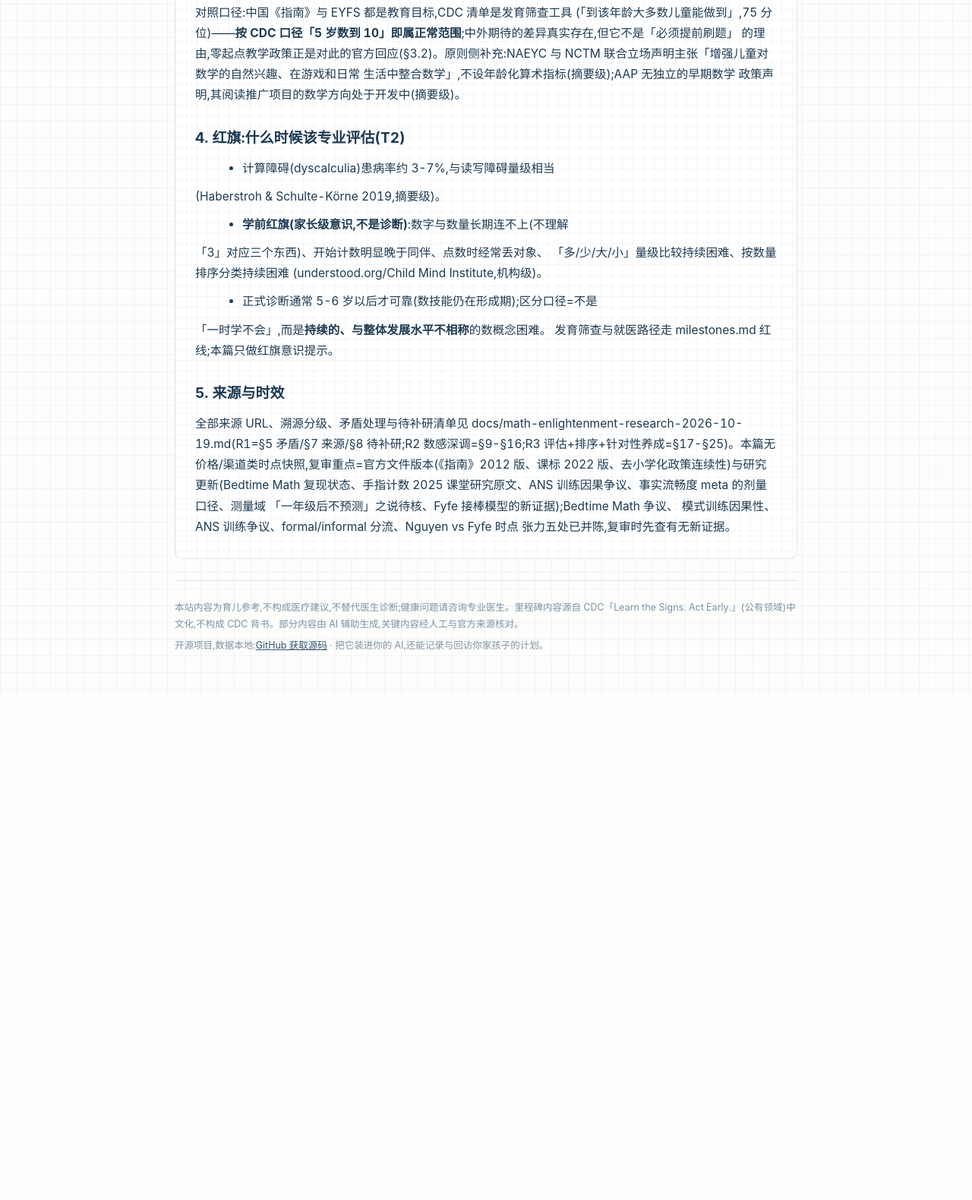
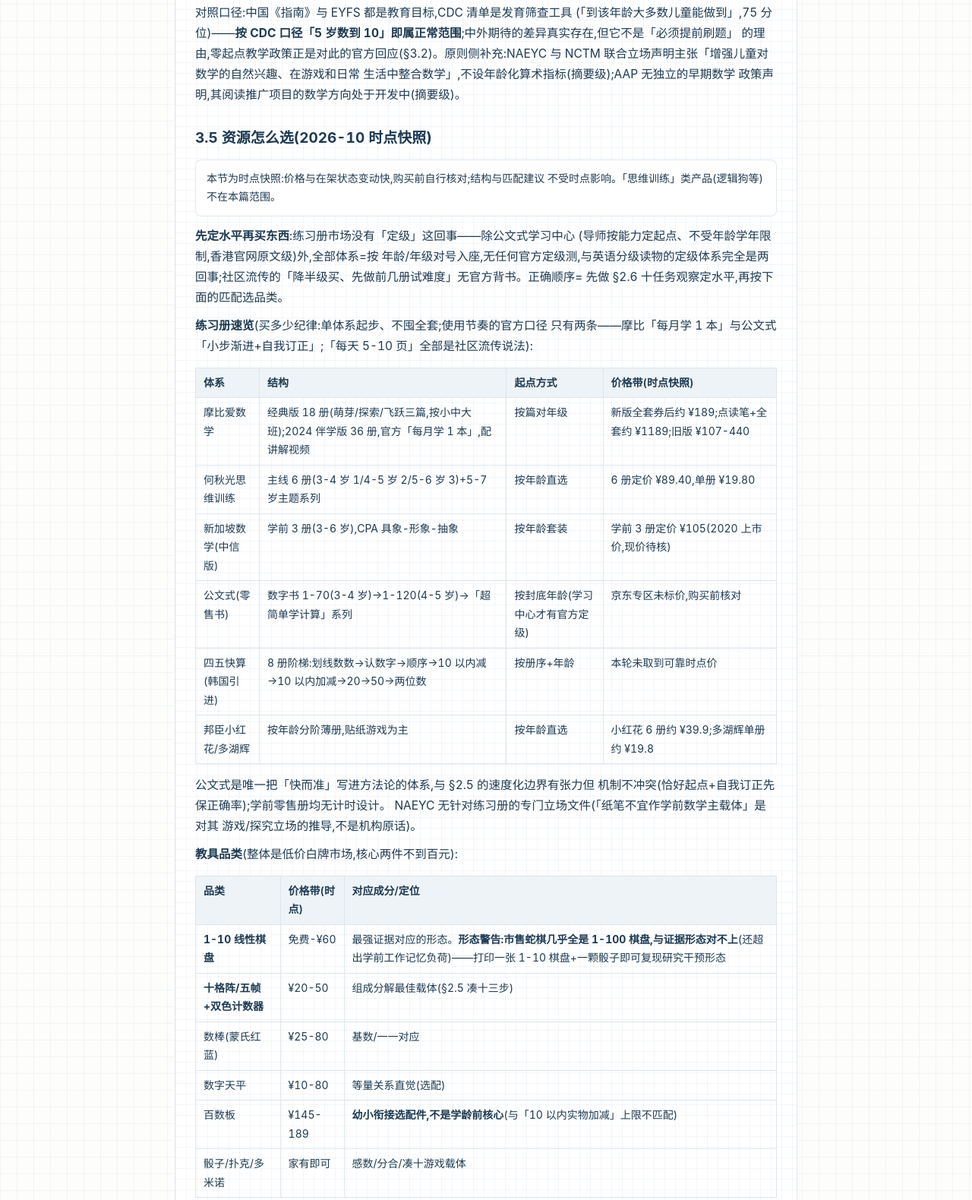
Before and after one commit to Ethanzyc/parent-guide-site, a plain HTML site: page site/math.html in a window 1280 px wide. Shown: the part 9125-10705 px from the top of the page at 76% size. Before the commit the page ends 10039 px from the top, so only its background shows below. Drawn offline with Linux system fonts and the light colour scheme.

Commit message:
site: sync landing page + knowledge site from dev repo @ 33e91f8

```diff
--- a/site/math.html
+++ b/site/math.html
@@ -185,6 +185,17 @@
 <h3>3.4 国际口径对照(性质不同,不可直接比高低)</h3>
 <table><thead><tr><th>年龄</th><th>中国《指南》(教育目标)</th><th>英格兰 EYFS(5 岁末目标)</th><th>CDC 里程碑(75 分位筛查)</th></tr></thead><tbody><tr><td>3-4</td><td>点数 5 以内/按数取物/一一对应比多少</td><td>—</td><td>无数数条目</td></tr><tr><td>4-5</td><td>数数比多少/「5 比 4 多 1」/图形分类</td><td>—</td><td>无数数条目</td></tr><tr><td>5-6</td><td><b>实物操作下 10 以内加减</b>/规律/辨左右</td><td>数概念到 10(含构成、5 以内感数、数组合自动回忆);口头数过 20</td><td><b>数到 10</b>;指着能说出 1-5 的数字</td></tr></tbody></table>
 <p>对照口径:中国《指南》与 EYFS 都是教育目标,CDC 清单是发育筛查工具 (「到该年龄大多数儿童能做到」,75 分位)——<b>按 CDC 口径「5 岁数到 10」即属正常范围</b>;中外期待的差异真实存在,但它不是「必须提前刷题」 的理由,零起点教学政策正是对此的官方回应(§3.2)。原则侧补充:NAEYC 与 NCTM 联合立场声明主张「增强儿童对数学的自然兴趣、在游戏和日常 生活中整合数学」,不设年龄化算术指标(摘要级);AAP 无独立的早期数学 政策声明,其阅读推广项目的数学方向处于开发中(摘要级)。</p>
+<h2>3.5 资源怎么选(2026-10 时点快照)</h2>
+<div class="note">本节为时点快照:价格与在架状态变动快,购买前自行核对;结构与匹配建议 不受时点影响。「思维训练」类产品(逻辑狗等)不在本篇范围。</div>
+<p><b>先定水平再买东西</b>:练习册市场没有「定级」这回事——除公文式学习中心 (导师按能力定起点、不受年龄学年限制,香港官网原文级)外,全部体系=按 年龄/年级对号入座,无任何官方定级测,与英语分级读物的定级体系完全是两 回事;社区流传的「降半级买、先做前几册试难度」无官方背书。正确顺序= 先做 §2.6 十任务观察定水平,再按下面的匹配选品类。</p>
+<p><b>练习册速览</b>(买多少纪律:单体系起步、不囤全套;使用节奏的官方口径 只有两条——摩比「每月学 1 本」与公文式「小步渐进+自我订正」;「每天 5-10 页」全部是社区流传说法):</p>
+<table><thead><tr><th>体系</th><th>结构</th><th>起点方式</th><th>价格带(时点快照)</th></tr></thead><tbody><tr><td>摩比爱数学</td><td>经典版 18 册(萌芽/探索/飞跃三篇,按小中大班);2024 伴学版 36 册,官方「每月学 1 本」,配讲解视频</td><td>按篇对年级</td><td>新版全套券后约 ¥189;点读笔+全套约 ¥1189;旧版 ¥107-440</td></tr><tr><td>何秋光思维训练</td><td>主线 6 册(3-4 岁 1/4-5 岁 2/5-6 岁 3)+5-7 岁主题系列</td><td>按年龄直选</td><td>6 册定价 ¥89.40,单册 ¥19.80</td></tr><tr><td>新加坡数学(中信版)</td><td>学前 3 册(3-6 岁),CPA 具象-形象-抽象</td><td>按年龄套装</td><td>学前 3 册定价 ¥105(2020 上市价,现价待核)</td></tr><tr><td>公文式(零售书)</td><td>数字书 1-70(3-4 岁)→1-120(4-5 岁)→「超简单学计算」系列</td><td>按封底年龄(学习中心才有官方定级)</td><td>京东专区未标价,购买前核对</td></tr><tr><td>四五快算(韩国引进)</td><td>8 册阶梯:划线数数→认数字→顺序→10 以内减→10 以内加减→20→50→两位数</td><td>按册序+年龄</td><td>本轮未取到可靠时点价</td></tr><tr><td>邦臣小红花/多湖辉</td><td>按年龄分阶薄册,贴纸游戏为主</td><td>按年龄直选</td><td>小红花 6 册约 ¥39.9;多湖辉单册约 ¥19.8</td></tr></tbody></table>
+<p>公文式是唯一把「快而准」写进方法论的体系,与 §2.5 的速度化边界有张力但 机制不冲突(恰好起点+自我订正先保正确率);学前零售册均无计时设计。 NAEYC 无针对练习册的专门立场文件(「纸笔不宜作学前数学主载体」是对其 游戏/探究立场的推导,不是机构原话)。</p>
+<p><b>教具品类</b>(整体是低价白牌市场,核心两件不到百元):</p>
+<table><thead><tr><th>品类</th><th>价格带(时点)</th><th>对应成分/定位</th></tr></thead><tbody><tr><td><b>1-10 线性棋盘</b></td><td>免费-¥60</td><td>最强证据对应的形态。<b>形态警告:市售蛇棋几乎全是 1-100 棋盘,与证据形态对不上</b>(还超出学前工作记忆负荷)——打印一张 1-10 棋盘+一颗骰子即可复现研究干预形态</td></tr><tr><td><b>十格阵/五帧+双色计数器</b></td><td>¥20-50</td><td>组成分解最佳载体(§2.5 凑十三步)</td></tr><tr><td>数棒(蒙氏红蓝)</td><td>¥25-80</td><td>基数/一一对应</td></tr><tr><td>数字天平</td><td>¥10-80</td><td>等量关系直觉(选配)</td></tr><tr><td>百数板</td><td>¥145-189</td><td><b>幼小衔接选配件,不是学龄前核心</b>(与「10 以内实物加减」上限不匹配)</td></tr><tr><td>骰子/扑克/多米诺</td><td>家有即可</td><td>感数/分合/凑十游戏载体</td></tr></tbody></table>
+<p>水平→品类匹配:基数未建(约 2-4 岁)→数棒/纺锤棒箱/数字天平;点数认数 期(约 3-5 岁)→打印 1-10 棋盘+五帧;分合期(约 4-5 岁)→十格阵全套; 凑十期(约 5-6 岁)→扑克+天平;幼小衔接(6 岁以上)→百数板。<b>教具没有 「买了就有效」——互动方式(number talk、让孩子说,§2.7)才是活性成分。</b></p>
+<p><b>APP</b>:英文可接受→Moose Math(App Store 原文级:免费/无内购/无广告) +Khan Academy Kids(免费,内容纯英文,官方提供中文家长指南)双免费兜底; 要中文系统化→都都思维(3-8 岁,Level A-G 七级,免费下载无广告可离线): 官方内购一年订阅 ¥328 起(六档 ¥328-498 并存)、两年 ¥598 起(App Store 中国区,2026-10 原文级;第三方渠道 ¥262-358 为转述级,以应用内实价为准); 获奖履历不作为效果依据。</p>
+<p><b>动画 Numberblocks《数字积木》</b>:B 站番剧区有<b>正版中文配音番剧</b> (第一季 20 话评分 9.6;第三季带「部分地区因版权方要求无法观看」标注= 授权存在的直接证据;第四季 2026-07 开播,24 集);央视渠道仍无引进记录。 使用纪律照旧:视频缺陷效应(§1/§2.4),成人陪看+实物联动(用十格阵摆出 片中的数字)。</p>
 <h2>4. 红旗:什么时候该专业评估(T2)</h2>
 <ul><li>计算障碍(dyscalculia)患病率约 3-7%,与读写障碍量级相当</li></ul>
 <p>(Haberstroh &amp; Schulte-Körne 2019,摘要级)。</p>
@@ -193,7 +204,7 @@
 <ul><li>正式诊断通常 5-6 岁以后才可靠(数技能仍在形成期);区分口径=不是</li></ul>
 <p>「一时学不会」,而是<b>持续的、与整体发展水平不相称</b>的数概念困难。 发育筛查与就医路径走 milestones.md 红线;本篇只做红旗意识提示。</p>
 <h2>5. 来源与时效</h2>
-<p>全部来源 URL、溯源分级、矛盾处理与待补研清单见 docs/math-enlightenment-research-2026-10-19.md(R1=§5 矛盾/§7 来源/§8 待补研;R2 数感深调=§9-§16;R3 评估+排序+针对性养成=§17-§25)。本篇无 价格/渠道类时点快照,复审重点=官方文件版本(《指南》2012 版、课标 2022 版、去小学化政策连续性)与研究更新(Bedtime Math 复现状态、手指计数 2025 课堂研究原文、ANS 训练因果争议、事实流畅度 meta 的剂量口径、测量域 「一年级后不预测」之说待核、Fyfe 接棒模型的新证据);Bedtime Math 争议、 模式训练因果性、ANS 训练争议、formal/informal 分流、Nguyen vs Fyfe 时点 张力五处已并陈,复审时先查有无新证据。</p>
+<p>全部来源 URL、溯源分级、矛盾处理与待补研清单见 docs/math-enlightenment-research-2026-10-19.md(R1=§5 矛盾/§7 来源/§8 待补研;R2 数感深调=§9-§16;R3 评估+排序+针对性养成=§17-§25;R4 资源 选购层=§26-§31)。<b>§3.5 为时点快照,复审优先核对渠道与价格</b>(摩比 新版价格/都都思维订阅档位/Numberblocks 授权方);其余复审重点=官方文件 版本(《指南》2012 版、课标 2022 版、去小学化政策连续性)与研究更新 (Bedtime Math 复现状态、手指计数 2025 课堂研究原文、ANS 训练因果争议、 事实流畅度 meta 的剂量口径、测量域「一年级后不预测」之说待核、Fyfe 接棒 模型的新证据);Bedtime Math 争议、模式训练因果性、ANS 训练争议、 formal/informal 分流、Nguyen vs Fyfe 时点张力五处已并陈,复审时先查有无 新证据。</p>
 </article>
 <div class="foot">
   <p>本站内容为育儿参考,不构成医疗建议,不替代医生诊断;健康问题请咨询专业医生。里程碑内容源自 CDC「Learn the Signs. Act Early.」(公有领域)中文化,不构成 CDC 背书。部分内容由 AI 辅助生成,关键内容经人工与官方来源核对。</p>
```
Also changed, not shown: site/english.html (+1 -1 lines).
